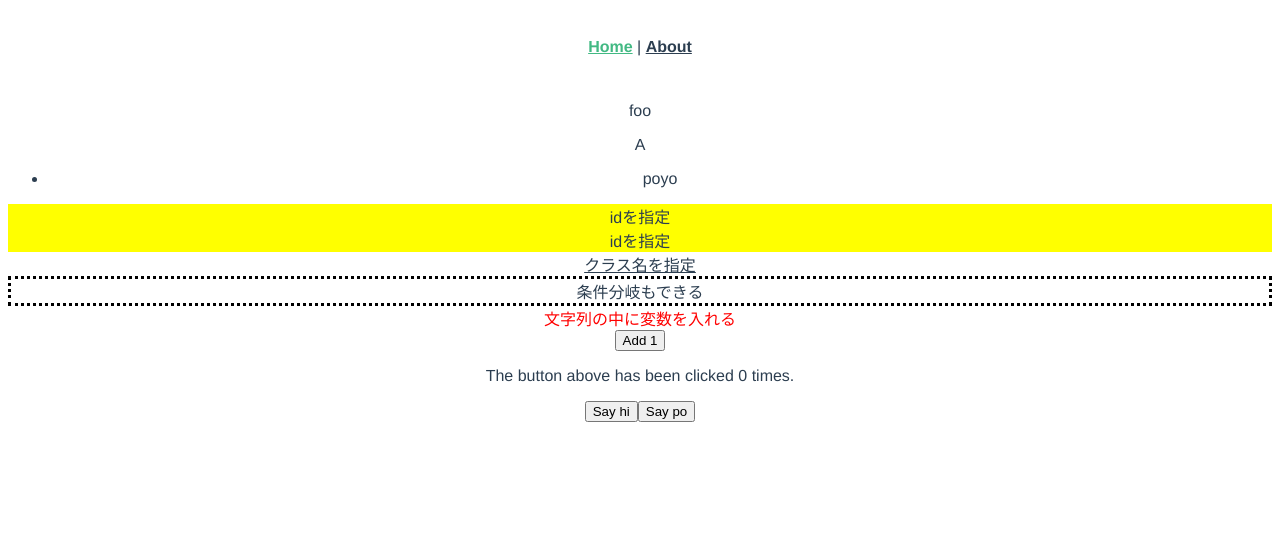
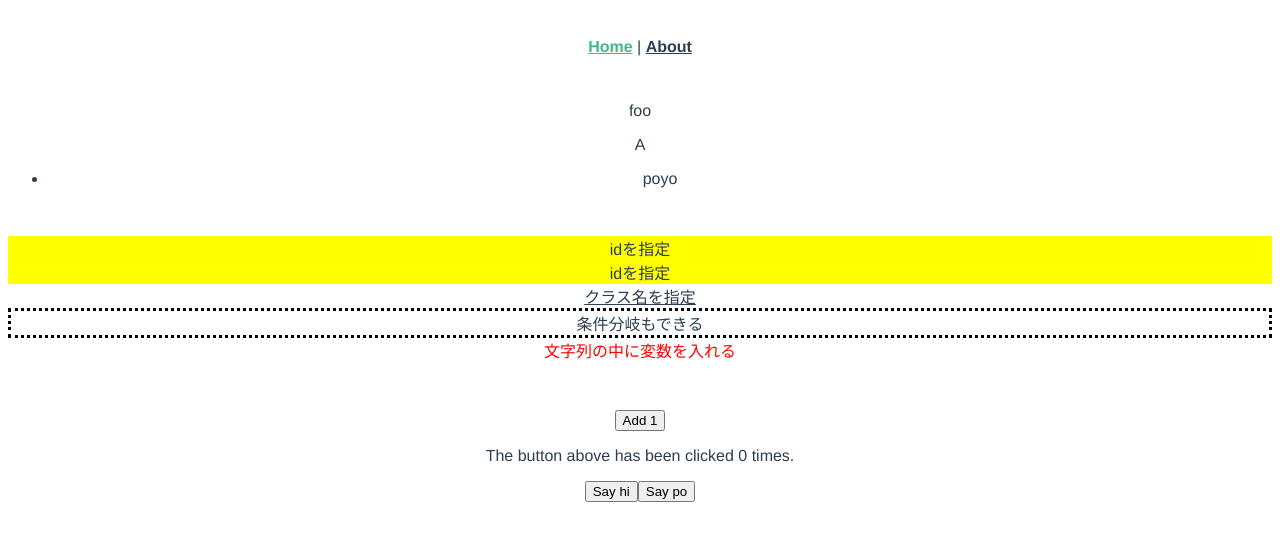
Before and after one commit to yto60/vue-example, a Vue app: page / in a window 1280 px wide. Shown: the top 540 px of the page. Built offline with nearby package versions, Linux system fonts and the light colour scheme.

Commit message:
見た目のためにmarginを追加

```diff
--- a/src/components/MyHelloWorld.vue
+++ b/src/components/MyHelloWorld.vue
@@ -9,19 +9,23 @@
         {{ user.name }}
       </li>
     </ul>
+
+    <div class="wrapper">
       <div v-bind:id="dynamicId">idを指定</div>
       <div :id="dynamicId">idを指定</div>
-
       <div :class="dynamicClass">クラス名を指定</div>
       <div :class="dynamicClass2">条件分岐もできる</div>
       <div :class="`has-color-${dynamicColor}`">文字列の中に変数を入れる</div>
+    </div>
 
+    <div class="wrapper">
       <!-- メソッドを渡す場合 -->
       <button @click="incrementCounter">Add 1</button>
       <p>The button above has been clicked {{ counter }} times.</p>
       <!-- 処理をそのまま記述する場合 -->
       <button @click="say('hi')">Say hi</button>
       <button @click="say('po')">Say po</button>
+    </div>
   </div>
 </template>
 
@@ -69,6 +73,9 @@ export default class MyHelloWorld extends Vue {
 </script>
 
 <style lang="scss" scoped>
+.wrapper {
+  margin: 3rem 0;
+}
 #my-id {
   background-color: yellow;
 }
```
Lines whose indentation alone changed are shown as unchanged.
